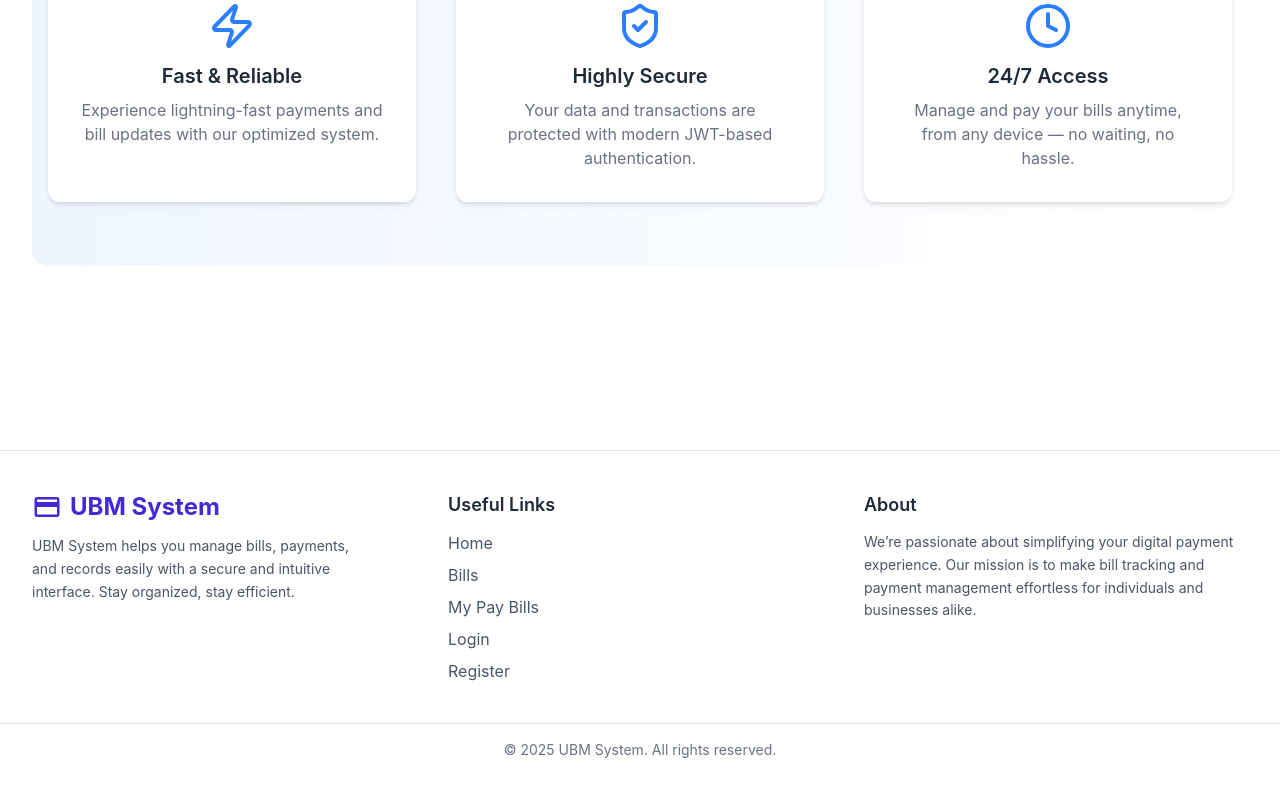
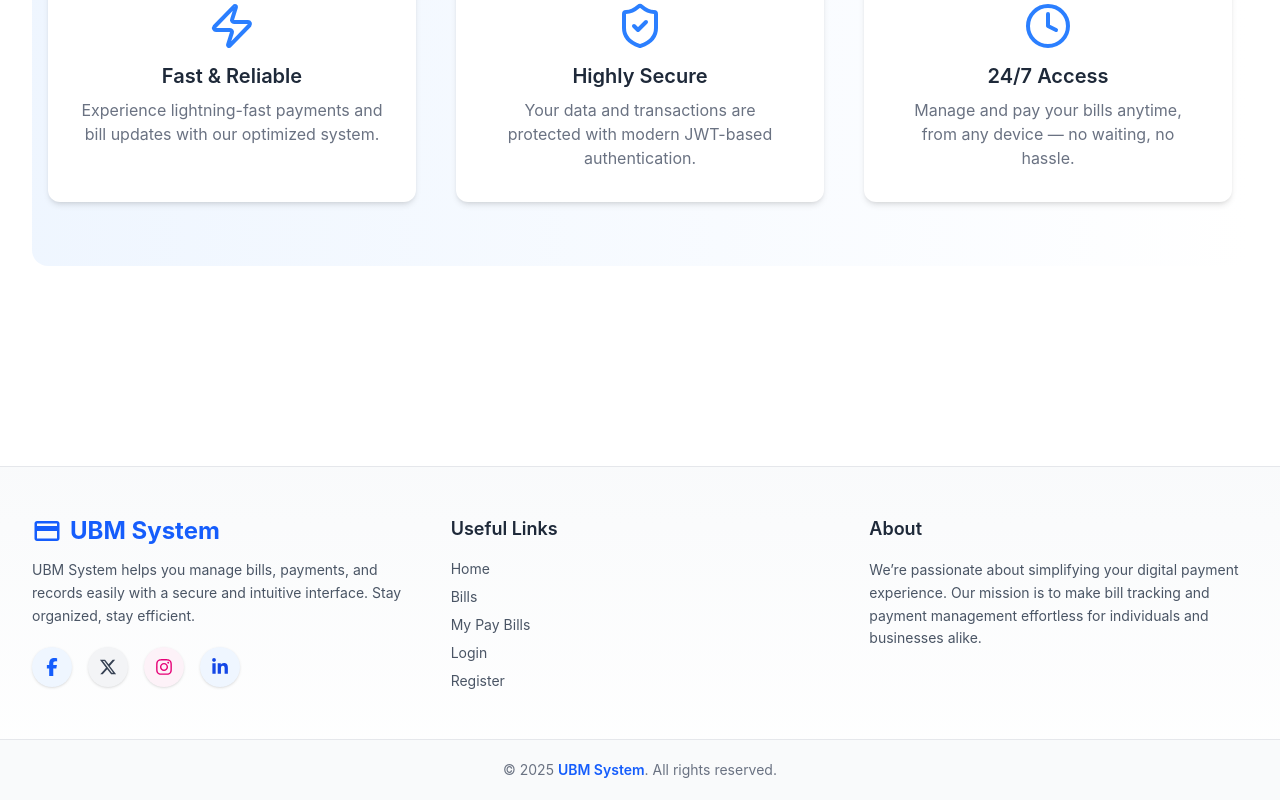
Before and after one commit to iftekar-23/Utility-Bill-Management-System-Client, a React (Vite) app: page / in a window 1280 px wide. Shown: the part 1804-2604 px from the top of the page. Before the commit the page ends 2580 px from the top, so only its background shows below. Built offline with nearby package versions, Linux system fonts and the light colour scheme; no server answers.

Commit message:
added some change

```diff
--- a/src/Component/Footer.jsx
+++ b/src/Component/Footer.jsx
@@ -1,78 +1,91 @@
 import { Link } from "react-router";
 import { MdPayment } from "react-icons/md";
+import { FaFacebookF, FaInstagram, FaLinkedinIn, FaXTwitter } from "react-icons/fa6";
 
 const Footer = () => {
   return (
-    <footer className="bg-white border-t border-gray-200 mt-16">
-      <div className="max-w-7xl mx-auto px-4 md:px-8 py-10 grid grid-cols-1 md:grid-cols-3 gap-8">
+    <footer className="bg-gradient-to-b from-gray-50 to-white border-t border-gray-200 mt-20">
+      <div className="max-w-7xl mx-auto px-6 md:px-8 py-12 grid grid-cols-1 md:grid-cols-3 gap-10">
 
         {/* Logo & Description */}
         <div>
           <Link
             to="/"
-            className="flex items-center gap-2 text-2xl font-bold text-primary mb-3"
+            className="flex items-center gap-2 text-2xl font-bold text-blue-600 mb-3 hover:text-blue-700 transition-colors"
           >
-            <MdPayment className="text-primary text-3xl" />
+            <MdPayment className="text-blue-600 text-3xl" />
             UBM System
           </Link>
-          <p className="text-gray-600 text-sm leading-relaxed max-w-xs">
+          <p className="text-gray-600 text-sm leading-relaxed max-w-sm">
             UBM System helps you manage bills, payments, and records easily with a
             secure and intuitive interface. Stay organized, stay efficient.
           </p>
+
+          {/* Social Media */}
+          <div className="flex gap-4 mt-5">
+            <a
+              href="https://facebook.com"
+              target="_blank"
+              rel="noreferrer"
+              className="w-10 h-10 flex items-center justify-center rounded-full bg-blue-50 hover:bg-blue-600 hover:text-white text-blue-600 transition-all shadow-sm"
+            >
+              <FaFacebookF size={18} />
+            </a>
+            <a
+              href="https://x.com"
+              target="_blank"
+              rel="noreferrer"
+              className="w-10 h-10 flex items-center justify-center rounded-full bg-gray-100 hover:bg-gray-800 hover:text-white text-gray-700 transition-all shadow-sm"
+            >
+              <FaXTwitter size={18} />
+            </a>
+            <a
+              href="https://instagram.com"
+              target="_blank"
+              rel="noreferrer"
+              className="w-10 h-10 flex items-center justify-center rounded-full bg-pink-50 hover:bg-pink-600 hover:text-white text-pink-600 transition-all shadow-sm"
+            >
+              <FaInstagram size={18} />
+            </a>
+            <a
+              href="https://linkedin.com"
+              target="_blank"
+              rel="noreferrer"
+              className="w-10 h-10 flex items-center justify-center rounded-full bg-blue-50 hover:bg-blue-700 hover:text-white text-blue-700 transition-all shadow-sm"
+            >
+              <FaLinkedinIn size={18} />
+            </a>
+          </div>
         </div>
 
         {/* Useful Links */}
         <div>
-          <h3 className="text-lg font-semibold text-gray-800 mb-3">
+          <h3 className="text-lg font-semibold text-gray-800 mb-4">
             Useful Links
           </h3>
-          <ul className="space-y-2">
-            <li>
-              <Link
-                to="/"
-                className="text-gray-600 hover:text-primary transition-all"
-              >
-                Home
-              </Link>
-            </li>
-            <li>
-              <Link
-                to="/bills"
-                className="text-gray-600 hover:text-primary transition-all"
-              >
-                Bills
-              </Link>
-            </li>
-            <li>
-              <Link
-                to="/my-pay-bills"
-                className="text-gray-600 hover:text-primary transition-all"
-              >
-                My Pay Bills
-              </Link>
-            </li>
-            <li>
-              <Link
-                to="/login"
-                className="text-gray-600 hover:text-primary transition-all"
-              >
-                Login
-              </Link>
-            </li>
-            <li>
-              <Link
-                to="/register"
-                className="text-gray-600 hover:text-primary transition-all"
-              >
-                Register
-              </Link>
-            </li>
+          <ul className="space-y-2 text-sm">
+            {[
+              { name: "Home", to: "/" },
+              { name: "Bills", to: "/bills" },
+              { name: "My Pay Bills", to: "/my-pay-bills" },
+              { name: "Login", to: "/login" },
+              { name: "Register", to: "/register" },
+            ].map((link) => (
+              <li key={link.name}>
+                <Link
+                  to={link.to}
+                  className="text-gray-600 hover:text-blue-600 transition-colors duration-200"
+                >
+                  {link.name}
+                </Link>
+              </li>
+            ))}
           </ul>
         </div>
 
-        {/* Contact / About */}
+        {/* About Section */}
         <div>
-          <h3 className="text-lg font-semibold text-gray-800 mb-3">About</h3>
+          <h3 className="text-lg font-semibold text-gray-800 mb-4">About</h3>
           <p className="text-gray-600 text-sm leading-relaxed">
             We’re passionate about simplifying your digital payment experience.
             Our mission is to make bill tracking and payment management effortless
@@ -81,10 +94,11 @@ const Footer = () => {
         </div>
       </div>
 
-      {/* Copyright */}
-      <div className="border-t border-gray-200 text-center py-4">
+      {/* Bottom Section */}
+      <div className="border-t border-gray-200 text-center py-5 bg-gray-50">
         <p className="text-gray-500 text-sm">
-          © {new Date().getFullYear()} UBM System. All rights reserved.
+          © {new Date().getFullYear()}{" "}
+          <span className="font-semibold text-blue-600">UBM System</span>. All rights reserved.
         </p>
       </div>
     </footer>
--- a/src/Home/Home.jsx
+++ b/src/Home/Home.jsx
@@ -8,7 +8,7 @@ import CategorySection from "../Component/CategorySection";
 import RecentBills from "../Component/RecentBills";
 
 const Home = () => {
-  // Animation variants
+
   const sectionVariants = {
     hidden: { opacity: 0, y: 40 },
     visible: { opacity: 1, y: 0 },
```
